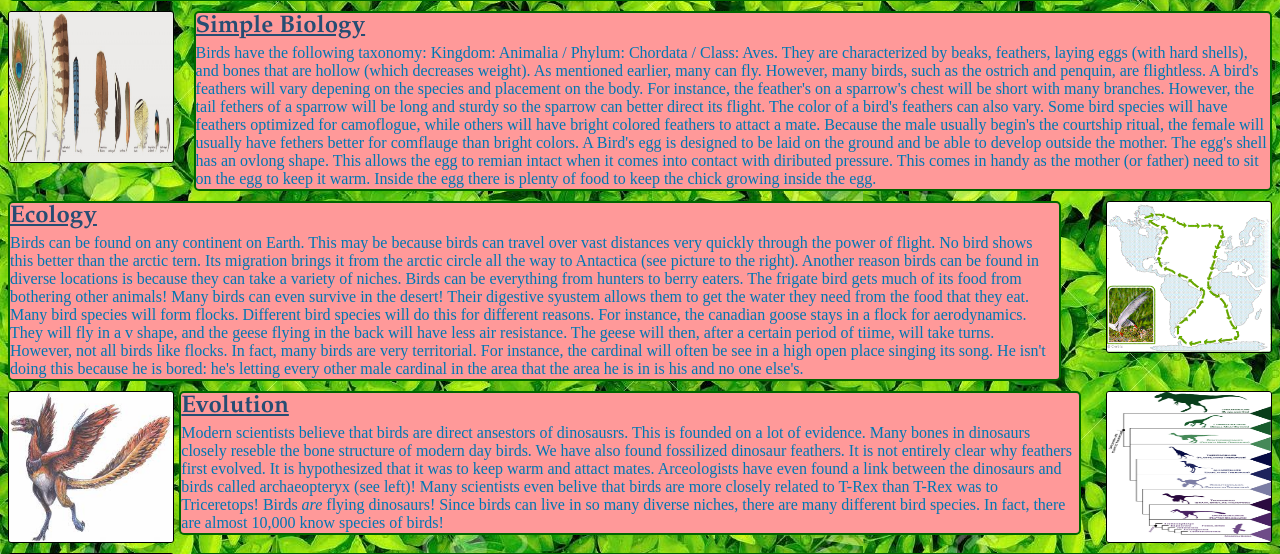
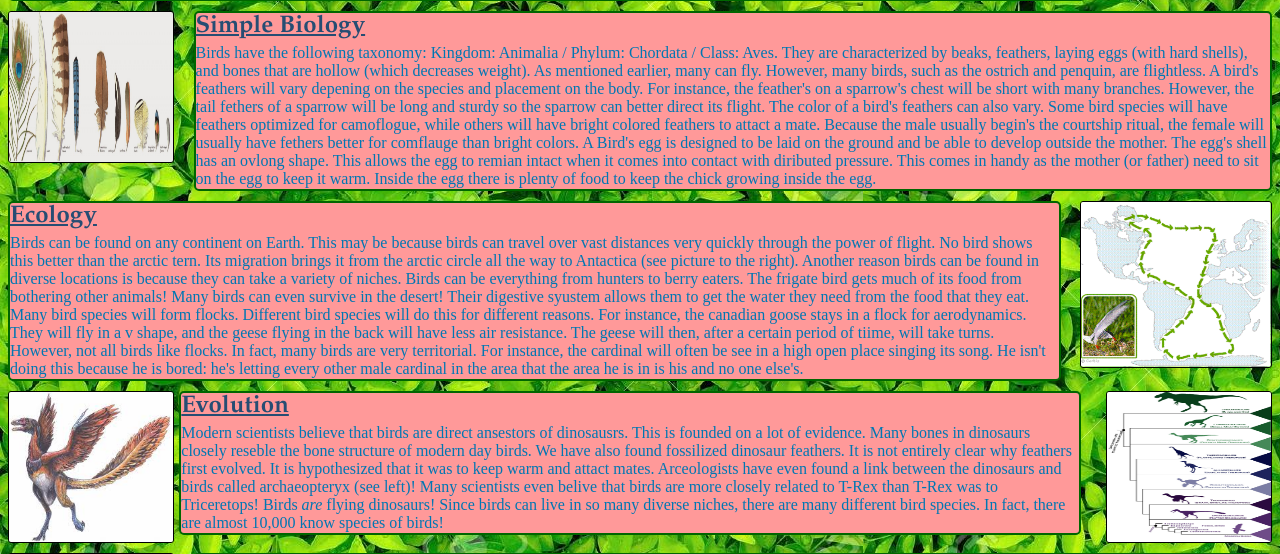
Before and after one commit to mgoldberg/StaticHTML2, a PHP site: page /StaticHTML2/ in a window 1280 px wide. Shown: the part 286-840 px from the top of the page. Run offline with PHP 8.4, Linux system fonts and the light colour scheme.

Commit message:
enlarged picture

```diff
--- a/index.php
+++ b/index.php
@@ -56,7 +56,7 @@
 				Birds can be found on any continent on Earth.  This may be because birds can travel over vast distances very quickly through the power of flight.  No bird shows this better than the arctic tern.  Its migration brings it from the arctic circle all the way to Antactica (see picture to the right).  Another reason birds can be found in diverse locations is because they can take a variety of niches.  Birds can be everything from hunters to berry eaters.  The frigate bird gets much of its food from bothering other animals!  Many birds can even survive in the desert!  Their digestive syustem allows them to get the water they need from the food that they eat.  Many bird species will form flocks.  Different bird species will do this for different reasons.  For instance, the canadian goose stays in a flock for aerodynamics.  They will fly in a v shape, and the geese flying in the back will have less air resistance.  The geese will then, after a certain period of tiime, will take turns.  However, not all birds like flocks.  In fact, many birds are very territorial.  For instance, the cardinal will often be see in a high open place singing its song.  He isn't doing this because he is bored: he's letting every other male cardinal in the area that the area he is in is his and no one else's.
 			</p>
 		</div>
-		<img id = "right1" src="http://localhost/StaticHTML2/images/Picture4.png" height = "200px" width = "200px"/>
+		<img id = "largerRight" src="http://localhost/StaticHTML2/images/Picture4.png" height = "200px" width = "200px"/>
 
 
 		<div id = "center">
--- a/stylesheet.css
+++ b/stylesheet.css
@@ -20,6 +20,10 @@
 	}
 	#right1{
 		width:70%;
+		height: 400px;
+	}
+	#largerRight{
+		width:72%;
 		height: 400px;
 	}
 	#left2{
@@ -70,6 +74,10 @@
 		width:20%;
 		height: 150px;
 	}
+	#largerRight{
+		width:23%;
+		height: 165px;
+	}
 	#left2{
 		height: 150px;
 		width:20%;
@@ -116,6 +124,9 @@
 	}
 	#right1{
 		width:13%;
+	}
+	#largerRight{
+		width:15%;
 	}
 	#left2{
 		width:13%;
@@ -219,6 +230,11 @@ body{
 	display:inline-block;
 }
 
+#largerRight{
+	float: right;
+	clear: right;
+}
+
 #right3{
 	float: right;
 	display:inline-block;
```
